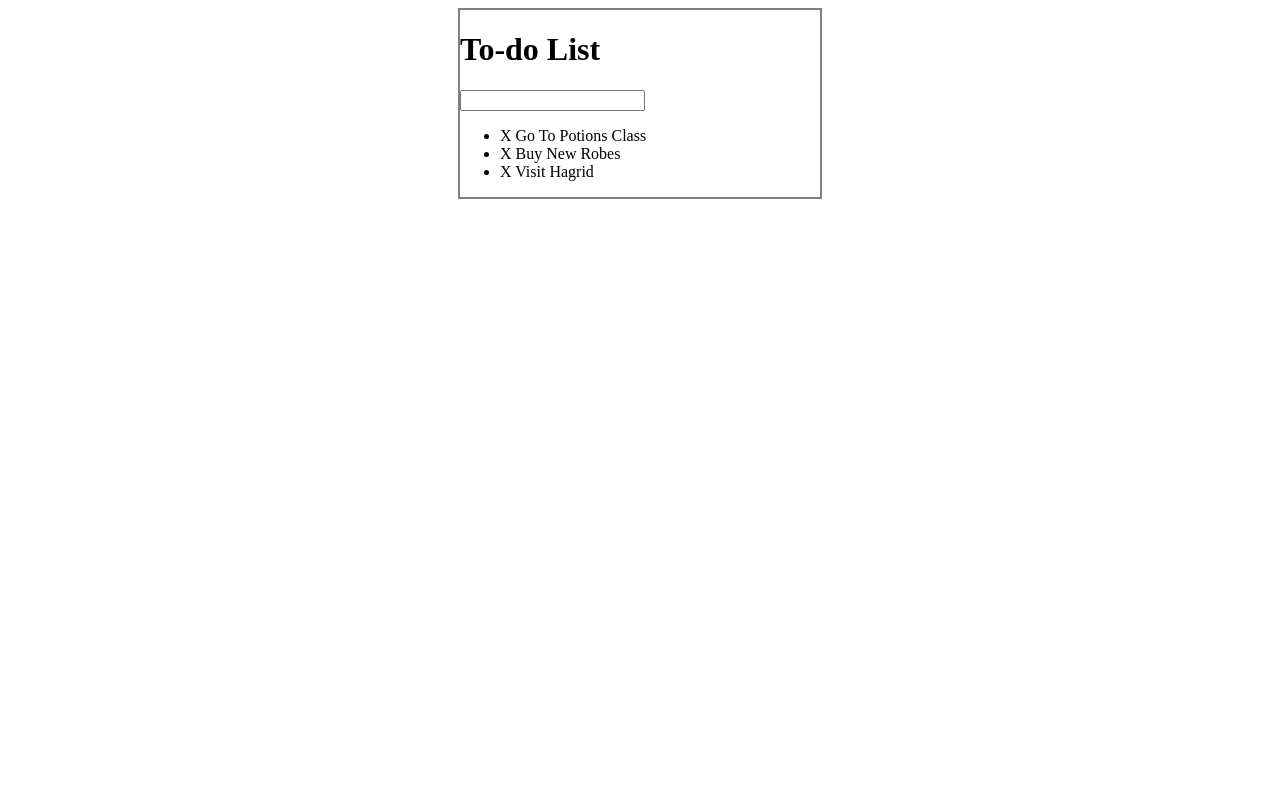
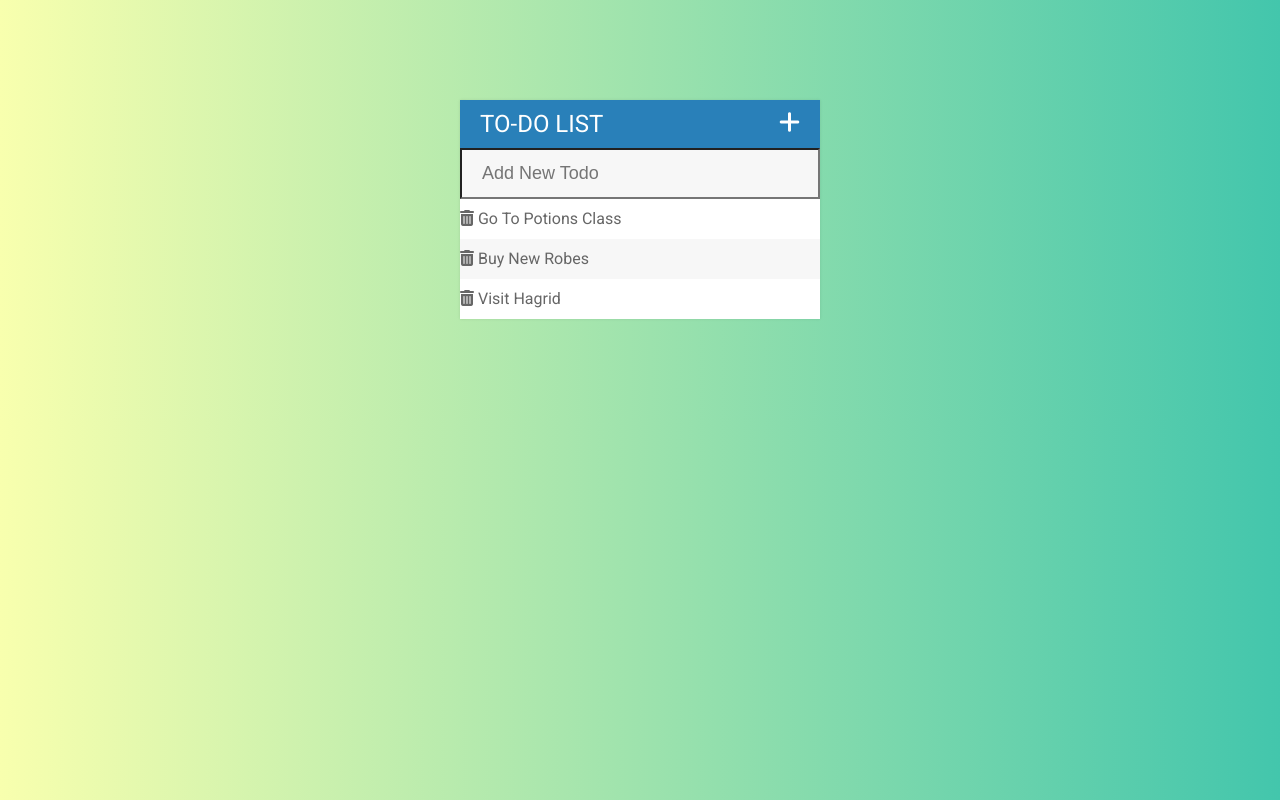
Before and after one commit to chatsgris/todo-project, a plain HTML site: page index.html in a window 1280 px wide. Drawn offline with Linux system fonts and the light colour scheme.

Commit message:
add all assets

```diff
--- a/assets/css/todos.css
+++ b/assets/css/todos.css
@@ -1,10 +1,64 @@
 #container {
 	width: 360px;
-	margin: 0 auto;
-	border: 2px solid grey;
+	margin: 100px auto;
+	box-shadow: 0 0 3px rgba(0,0,0,0.1);
+	background: #f7f7f7;
 }
 
 .done {
 	text-decoration: line-through;
 	color: grey;
 }
+
+input {
+	font-size: 18px;
+	background-color: #f7f7f7;
+	width: 100%;
+	padding: 13px 13px 13px 20px;
+	box-sizing: border-box;
+	color: #2980b9;
+}
+
+.fa-plus {
+	float: right;
+}
+
+input:focus{
+	background: white;
+	border: 3px solid #2980b9;
+	outline: none;
+}
+
+h1 {
+	background: #2980b9;
+	color: white;
+	margin: 0;
+	padding: 10px 20px;
+	text-transform: uppercase;
+	font-size: 24px;
+	font-weight: normal;
+}
+
+ul {
+	list-style: none;
+	margin: 0;
+	padding: 0;
+}
+
+li {
+	background: white;
+	height: 40px;
+	line-height: 40px;
+	color: #666;
+}
+
+li:nth-child(2n) {
+	background: #f7f7f7;
+}
+
+body {
+	font-family: 'Roboto';
+	background: #43C6AC;  /* fallback for old browsers */
+	background: -webkit-linear-gradient(to right, #F8FFAE, #43C6AC);  /* Chrome 10-25, Safari 5.1-6 */
+	background: linear-gradient(to right, #F8FFAE, #43C6AC); /* W3C, IE 10+/ Edge, Firefox 16+, Chrome 26+, Opera 12+, Safari 7+ */
+}
--- a/assets/js/todos.js
+++ b/assets/js/todos.js
@@ -17,6 +17,6 @@ $("input[type='text']").on("keypress", function(event){
 		var todoText = $(this).val();
 		$(this).val("");
 		//create a new li and add to ul
-		$("ul").append("<li><span>X </span>" + todoText + "</li>");
+		$("ul").append("<li><span><i class='fas fa-trash-alt'></i> </span>" + todoText + "</li>");
 	}
 })
--- a/index.html
+++ b/index.html
@@ -4,16 +4,18 @@
 	<title>Todo List</title>
 	<script type="text/javascript" src="assets/js/lib/jquery-3.4.1.min.js"></script>
 	<link rel="stylesheet" type="text/css" href="assets/css/todos.css">
+	<script src="https://kit.fontawesome.com/12da3ea5be.js" crossorigin="anonymous"></script>
+	<link href="https://fonts.googleapis.com/css?family=Roboto:400,500,700&display=swap" rel="stylesheet">
 </head>
 <body>
 	<div id="container">
-		<h1>To-do List</h1>
-		<input type="text" name="">
+		<h1>To-Do List <i class="fas fa-plus"></i></h1>
+		<input type="text" placeholder="Add New Todo">
 
 		<ul>
-			<li><span>X</span> Go To Potions Class</li>
-			<li><span>X</span> Buy New Robes</li>
-			<li><span>X</span> Visit Hagrid</li>
+			<li><span><i class="fas fa-trash-alt"></i></span> Go To Potions Class</li>
+			<li><span><i class="fas fa-trash-alt"></i></span> Buy New Robes</li>
+			<li><span><i class="fas fa-trash-alt"></i></span> Visit Hagrid</li>
 		</ul>
 	</div>
 <script type="text/javascript" src="assets/js/todos.js"></script>
```
